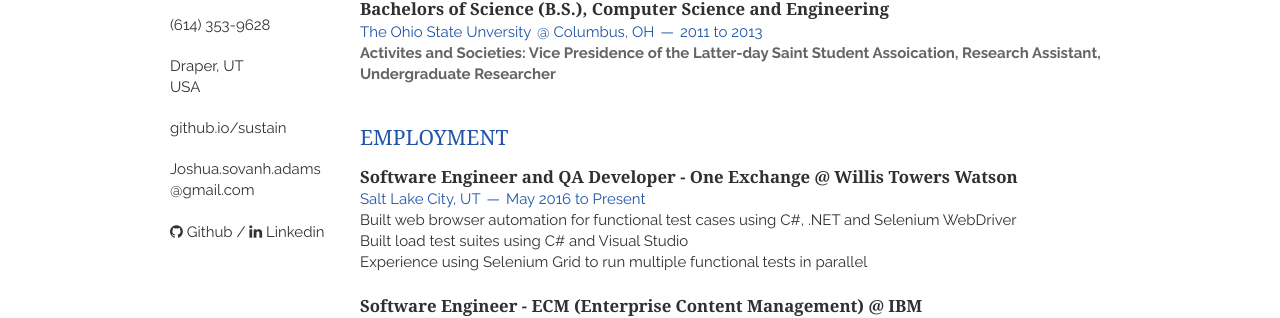
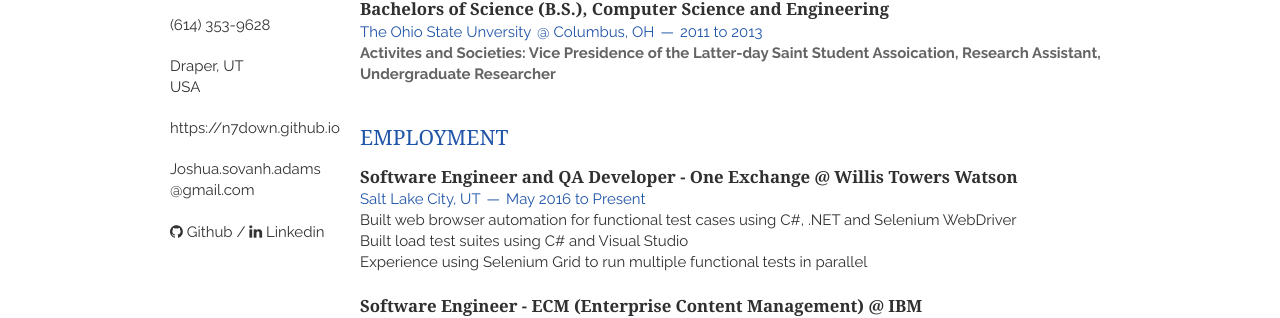
Before and after one commit to N7down/Vitae, a Jekyll site: the page built from index.html, in a window 1280 px wide. Shown: the part 261-579 px from the top of the page. Built offline with Jekyll 4.4.1, drawn with Linux system fonts in a browser that asks for light colours; nearby versions of some CDN libraries; Markdown is read by kramdown in place of the engine named in the settings; the list of posts is cut into pages by our own code; some of the changed lines change nothing that is shown.

Commit message:
updated config and readme

```diff
--- a/_config.yml
+++ b/_config.yml
@@ -13,13 +13,13 @@
 # edit this section with your information
 # biomadeira.github.io - all contents run on /vitae/
 # for a normal use at the base of the server change it to "/"
-baseurl: /vitae/
+baseurl: /Vitae/
 title: Joshua Adams's Resume
 name: Joshua Adams
 email: Joshua.sovanh.adams@gmail.com
-email_full: mailto:youremail@me.com
-website: github.io/sustain
-website_full: https://biomadeira.github.io/sustain
+email_full: mailto:joshua.sovanh.adams.@gmail.com
+website: https://n7down.github.io
+#website_full: https://biomadeira.github.io/sustain
 github: n7down
 #twitter: twitter
 linkedin: https://www.linkedin.com/in/joshua-josh-adams-5573bb18
```
Also changed, not shown: README.md.
